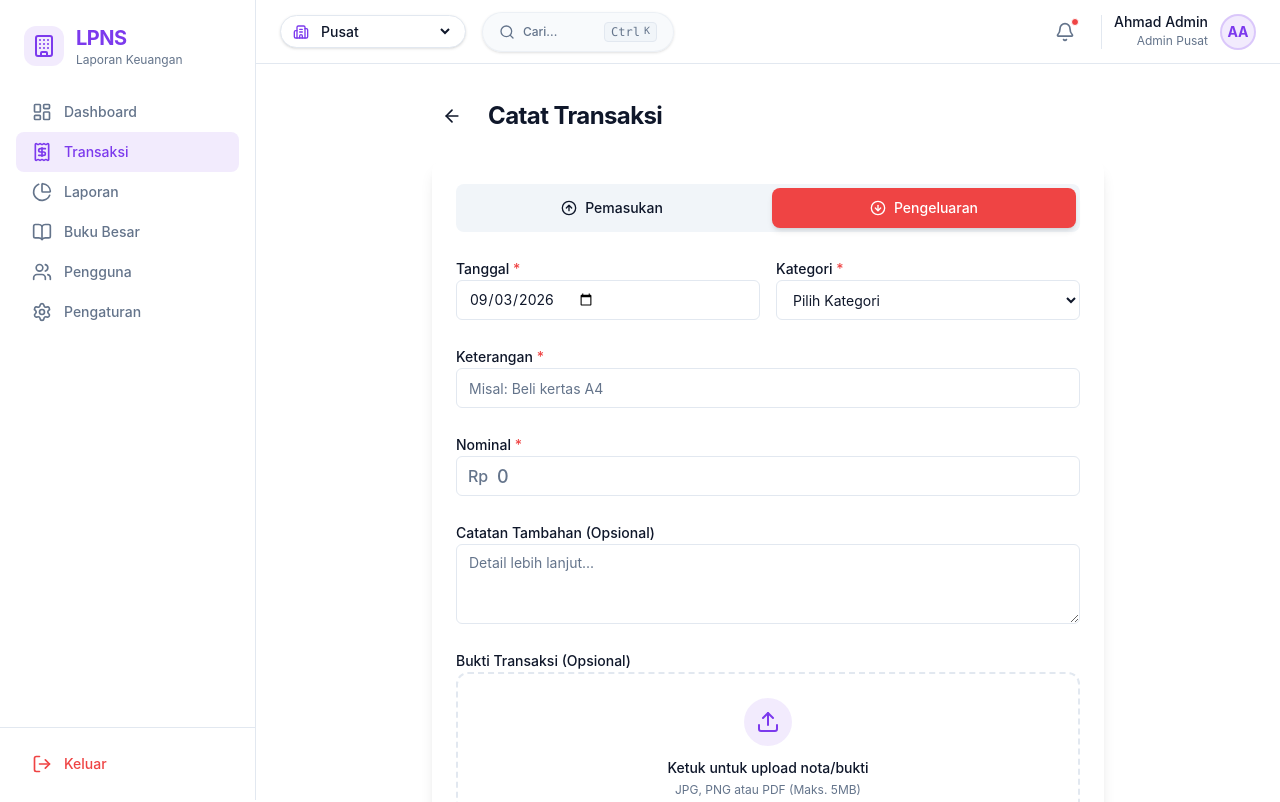
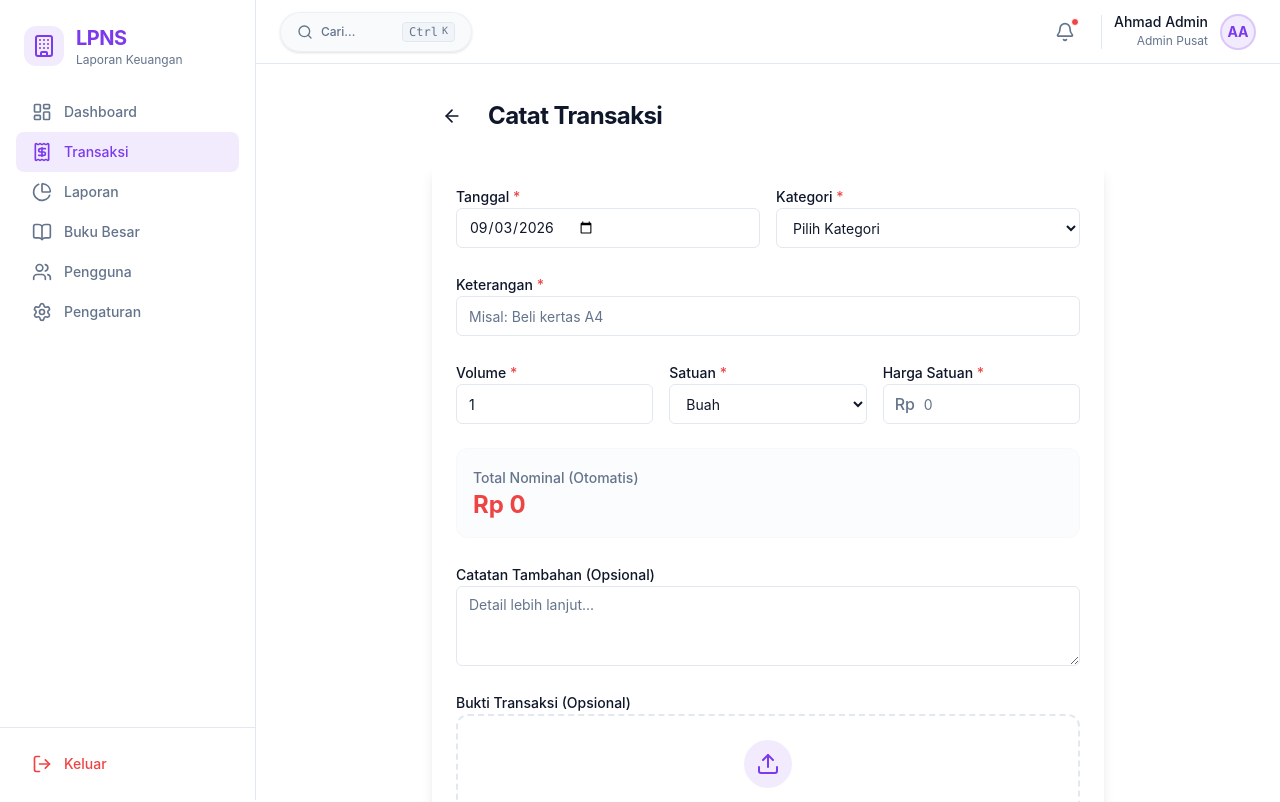
Before and after one commit to Mustofa12312/laporan-uang-lpns, a React (Vite) app: page /transactions/new in a window 1280 px wide. Shown: the top 802 px of the page. Built offline with nearby package versions, Linux system fonts and the light colour scheme.

Commit message:
saya sudah bisa di gunaka

```diff
--- a/src/layouts/AppLayout.jsx
+++ b/src/layouts/AppLayout.jsx
@@ -91,19 +91,6 @@ export default function AppLayout() {
               <Menu className="h-5 w-5" />
             </Button>
 
-            {/* Multi-Branch Selector */}
-            <div className="hidden sm:flex items-center gap-2 border rounded-full px-3 py-1.5 bg-background shadow-sm">
-              <Building2 className="w-4 h-4 text-primary" />
-              <select
-                className="bg-transparent text-sm font-medium outline-none cursor-pointer text-foreground"
-                value={activeBranch}
-                onChange={(e) => setActiveBranch(e.target.value)}
-              >
-                {branches.map(b => (
-                  <option key={b} value={b}>{b}</option>
-                ))}
-              </select>
-            </div>
 
             {/* Global Search Button */}
             <Button
--- a/src/pages/NewTransaction.jsx
+++ b/src/pages/NewTransaction.jsx
@@ -20,7 +20,14 @@ export default function NewTransaction() {
   const [date, setDate] = useState(new Date().toISOString().split('T')[0]);
   const [category, setCategory] = useState("");
   const [name, setName] = useState("");
-  const [amount, setAmount] = useState("");
+
+  // Rincian Biaya
+  const [volume, setVolume] = useState(1);
+  const [unit, setUnit] = useState("Buah");
+  const [unitPrice, setUnitPrice] = useState("");
+
+  const amount = (volume || 0) * (unitPrice || 0);
+
   const [notes, setNotes] = useState("");
 
   const { addTransaction, activeBranch, categories } = useStore();
@@ -99,26 +106,6 @@ export default function NewTransaction() {
           <CardContent className="p-6">
             <form onSubmit={handleSubmit} className="space-y-6">
 
-              {/* Transaction Type Toggle */}
-              <div className="flex gap-2 p-1 bg-secondary rounded-lg">
-                <Button
-                  type="button"
-                  variant={txType === 'income' ? 'default' : 'ghost'}
-                  className={cn("flex-1", txType === 'income' && "bg-green-600 hover:bg-green-700 shadow-md")}
-                  onClick={() => setTxType('income')}
-                >
-                  <ArrowUpCircle className="mr-2 h-4 w-4" /> Pemasukan
-                </Button>
-                <Button
-                  type="button"
-                  variant={txType === 'expense' ? 'destructive' : 'ghost'}
-                  className={cn("flex-1", txType === 'expense' && "shadow-md")}
-                  onClick={() => setTxType('expense')}
-                >
-                  <ArrowDownCircle className="mr-2 h-4 w-4" /> Pengeluaran
-                </Button>
-              </div>
-
               <div className="grid grid-cols-1 md:grid-cols-2 gap-4">
                 <div className="space-y-2">
                   <label className="text-sm font-medium">Tanggal <span className="text-destructive">*</span></label>
@@ -141,13 +128,36 @@ export default function NewTransaction() {
                 <Input placeholder={txType === 'income' ? "Misal: Pencairan Dana Kampus" : "Misal: Beli kertas A4"} required value={name} onChange={e => setName(e.target.value)} />
               </div>
 
-              <div className="space-y-2">
-                <label className="text-sm font-medium">Nominal <span className="text-destructive">*</span></label>
-                <div className="relative">
-                  <div className="absolute inset-y-0 left-0 flex items-center pl-3 pointer-events-none">
-                    <span className="text-muted-foreground font-medium">Rp</span>
+              <div className="grid grid-cols-1 md:grid-cols-3 gap-4">
+                <div className="space-y-2">
+                  <label className="text-sm font-medium">Volume <span className="text-destructive">*</span></label>
+                  <Input type="number" placeholder="1" required min="1" value={volume} onChange={e => setVolume(parseInt(e.target.value) || '')} />
+                </div>
+
+                <div className="space-y-2">
+                  <label className="text-sm font-medium">Satuan <span className="text-destructive">*</span></label>
+                  <Select required value={unit} onChange={e => setUnit(e.target.value)}>
+                    {["Orang", "Buah", "Paket", "Set", "Lembar", "Rim", "Botol", "Porsi", "Dus", "Lusin", "Meter", "Kg", "Liter", "Unit", "Kali"].map(u => (
+                      <option key={u} value={u}>{u}</option>
+                    ))}
+                  </Select>
+                </div>
+
+                <div className="space-y-2">
+                  <label className="text-sm font-medium">Harga Satuan <span className="text-destructive">*</span></label>
+                  <div className="relative">
+                    <div className="absolute inset-y-0 left-0 flex items-center pl-3 pointer-events-none">
+                      <span className="text-muted-foreground font-medium">Rp</span>
+                    </div>
+                    <Input type="number" placeholder="0" className="pl-10" required min="1" value={unitPrice} onChange={e => setUnitPrice(e.target.value)} />
                   </div>
-                  <Input type="number" placeholder="0" className={cn("pl-10 text-lg font-medium", txType === 'income' ? "text-green-600 focus-visible:ring-green-500" : "text-destructive focus-visible:ring-destructive")} required min="1" value={amount} onChange={e => setAmount(e.target.value)} />
+                </div>
+              </div>
+
+              <div className="space-y-2 bg-secondary/30 p-4 rounded-xl border border-secondary/50">
+                <label className="text-sm font-medium text-muted-foreground">Total Nominal (Otomatis)</label>
+                <div className="text-2xl font-bold text-destructive">
+                  {new Intl.NumberFormat("id-ID", { style: "currency", currency: "IDR", minimumFractionDigits: 0 }).format(amount)}
                 </div>
               </div>
 
--- a/src/pages/Settings.jsx
+++ b/src/pages/Settings.jsx
@@ -2,9 +2,10 @@ import { useState } from "react";
 import { Button } from "../components/ui/button";
 import { Input } from "../components/ui/input";
 import { Card, CardContent, CardHeader, CardTitle, CardDescription, CardFooter } from "../components/ui/card";
-import { Settings as SettingsIcon, Key, Tag, User, Save, Trash2, Plus } from "lucide-react";
+import { Settings as SettingsIcon, Key, Tag, User, Save, Trash2, Plus, Wallet, ArrowUpCircle } from "lucide-react";
 import { motion } from "framer-motion";
 import { useTheme } from "../contexts/ThemeContext";
+import { useStore } from "../store/useStore";
 
 export default function Settings() {
   const [activeTab, setActiveTab] = useState("profile");
@@ -19,6 +20,30 @@ export default function Settings() {
   ]);
 
   const { theme, setTheme } = useTheme();
+
+  const { addTransaction } = useStore();
+  const [incomeTitle, setIncomeTitle] = useState("");
+  const [incomeAmount, setIncomeAmount] = useState("");
+  const [incomeSuccess, setIncomeSuccess] = useState(false);
+
+  const handleAddIncome = () => {
+    if(!incomeTitle || !incomeAmount) return;
+
+    addTransaction({
+      name: incomeTitle,
+      category: "DANA KAMPUS",
+      date: new Date().toLocaleDateString('id-ID', {day: '2-digit', month: 'short', year: 'numeric'}),
+      amount: parseInt(incomeAmount),
+      type: "income",
+      branch: "Pusat",
+      notes: "Injeksi dana manual dari pengaturan"
+    });
+
+    setIncomeTitle("");
+    setIncomeAmount("");
+    setIncomeSuccess(true);
+    setTimeout(() => setIncomeSuccess(false), 2000);
+  };
 
   return (
     <div className="space-y-6 max-w-4xl mx-auto pb-10">
@@ -46,6 +71,13 @@ export default function Settings() {
             onClick={() => setActiveTab("categories")}
           >
             <Tag className="mr-2 h-4 w-4" /> Manajemen Kategori
+          </Button>
+          <Button
+            variant={activeTab === "balance" ? "secondary" : "ghost"}
+            className="w-full justify-start font-medium text-green-600 dark:text-green-500"
+            onClick={() => setActiveTab("balance")}
+          >
+            <Wallet className="mr-2 h-4 w-4" /> Manajemen Saldo
           </Button>
           <Button
             variant={activeTab === "preferences" ? "secondary" : "ghost"}
@@ -143,6 +175,36 @@ export default function Settings() {
             </motion.div>
           )}
 
+          {/* Balance Tab */}
+          {activeTab === "balance" && (
+            <motion.div initial={{ opacity: 0, x: 20 }} animate={{ opacity: 1, x: 0 }}>
+              <Card className="border-0 shadow-sm border-green-500/20">
+                <CardHeader>
+                  <CardTitle className="text-green-600 dark:text-green-500 flex items-center gap-2"><ArrowUpCircle className="w-5 h-5"/> Injeksi Dana (Pemasukan)</CardTitle>
+                  <CardDescription>Tambahkan saldo awal atau pemasukan dana kampus/donasi ke sistem.</CardDescription>
+                </CardHeader>
+                <CardContent className="space-y-4">
+                  {incomeSuccess && (
+                    <div className="p-3 bg-green-100 text-green-700 rounded-md text-sm font-medium mb-4">
+                      Pemasukan berhasil ditambahkan ke saldo!
+                    </div>
+                  )}
+                  <div className="space-y-2">
+                    <label className="text-sm font-medium">Sumber Dana / Keterangan</label>
+                    <Input placeholder="Misal: Pencairan Dana Kampus Tahap 2" value={incomeTitle} onChange={(e) => setIncomeTitle(e.target.value)} />
+                  </div>
+                  <div className="space-y-2">
+                    <label className="text-sm font-medium">Nominal (Rp)</label>
+                    <Input type="number" placeholder="1000000" min="0" value={incomeAmount} onChange={(e) => setIncomeAmount(e.target.value)} />
+                  </div>
+                </CardContent>
+                <CardFooter>
+                  <Button onClick={handleAddIncome} className="bg-green-600 hover:bg-green-700 w-full sm:w-auto text-white">Tambahkan ke Saldo</Button>
+                </CardFooter>
+              </Card>
+            </motion.div>
+          )}
+
           {/* Preferences Tab */}
           {activeTab === "preferences" && (
             <motion.div initial={{ opacity: 0, x: 20 }} animate={{ opacity: 1, x: 0 }}>
```
